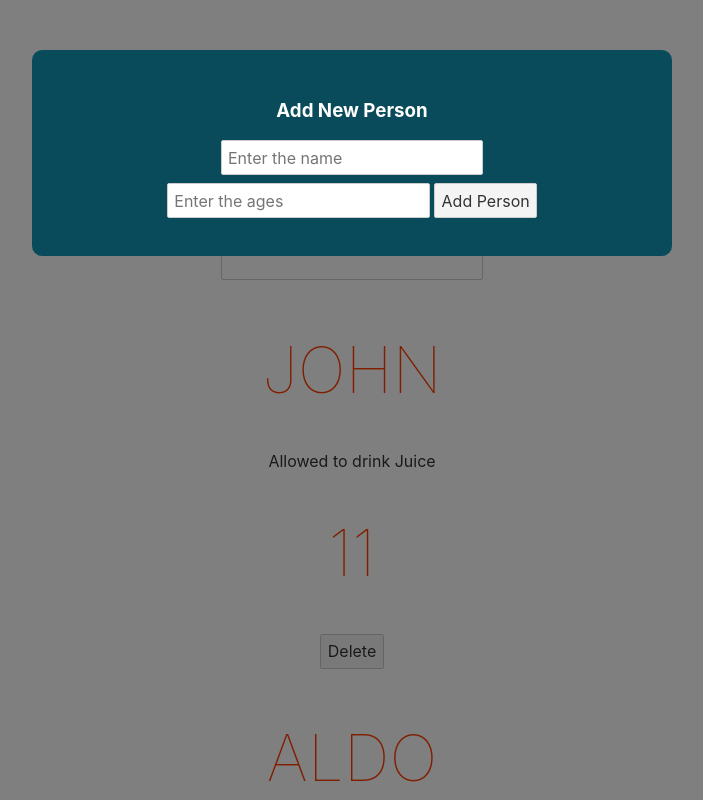
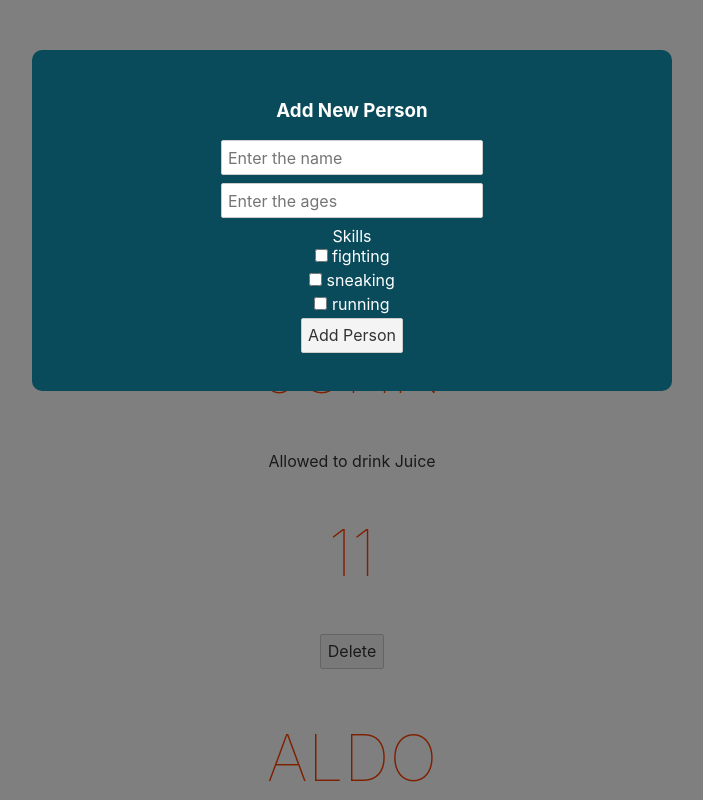
Before and after one commit to arjorb/poll, a Svelte app: page / in a window 1280 px wide. Both pictures are taken after a click on the button "Promotion is Here". Shown: the top 800 px of the page, without its empty margins (288-991 px from the left). Built offline with nearby package versions, Linux system fonts and the light colour scheme.

Commit message:
implement the checkbox and the bind group

```diff
--- a/src/AddPersonForm.svelte
+++ b/src/AddPersonForm.svelte
@@ -1,15 +1,20 @@
 <script>
     let name;
     let age;
+    let skills =  []
 
     const handleForm = () =>{
-        console.log(`The name is ${name} and I'm ${age} years old`)
+        console.log(`The name is ${name} and I'm ${age} years old`, skills )
     }
 </script>
 <main>
     <form on:submit|preventDefault={handleForm}>
         <input type="text" placeholder="Enter the name" bind:value={name}>
         <input type="number" placeholder="Enter the ages" bind:value={age}>
+        <label for="">Skills</label>
+        <input type="checkbox" bind:group={skills} value="fighting"/> fighting <br>
+        <input type="checkbox" bind:group={skills} value="sneaking"> sneaking <br>
+        <input type="checkbox" bind:group={skills} value="running"> running <br>
         <button>Add Person</button>
     </form>
 </main>
```
